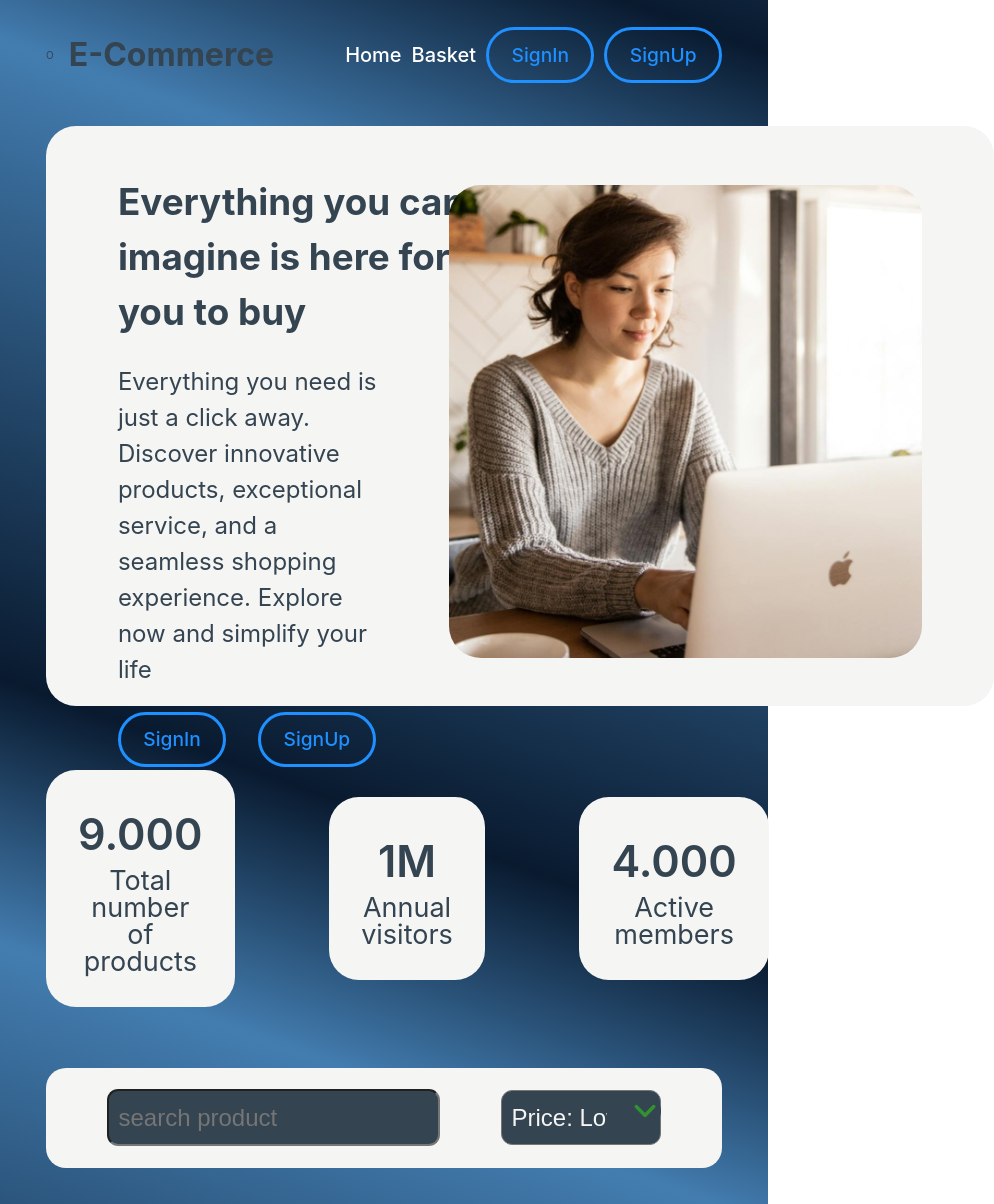
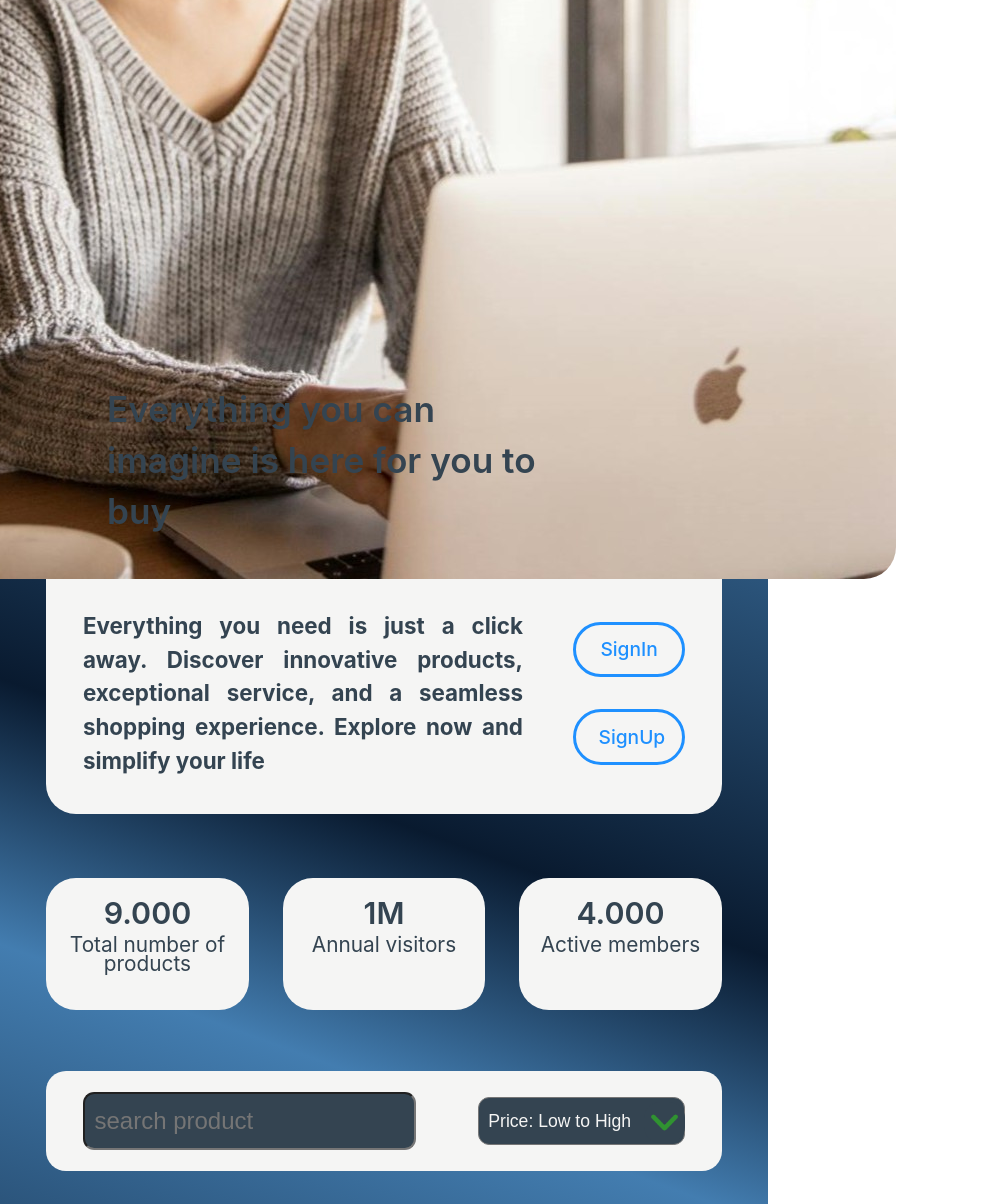
Before and after one commit to celik-arda/e-commerce, a React (Vite) app: page / in a window 768 px wide. Shown: the top 1204 px of the page, 994 px wide, since content can reach past the window. Built offline with nearby package versions, Linux system fonts and the light colour scheme; no server answers; the database is empty.

Commit message:
feat (comps) : prepare tablet-responsive
leverage mixin method in scss while adjust new dimensions for 850px and smaller responsive design that is related to tablets's screens

```diff
--- a/src/components/header/Header.module.css
+++ b/src/components/header/Header.module.css
@@ -45,7 +45,7 @@
   -webkit-box-align: center;
       -ms-flex-align: center;
           align-items: center;
-  gap: 1em;
+  gap: 6em;
 }
 .header_container .header_menu .nav_container a {
   display: inline-block;
@@ -84,6 +84,18 @@
     gap: 3%;
   }
 }
+@media screen and (min-width: 500px) and (max-width: 850px) {
+  .hero_section {
+    -webkit-box-orient: vertical;
+    -webkit-box-direction: reverse;
+        -ms-flex-direction: column-reverse;
+            flex-direction: column-reverse;
+    width: 100%;
+    max-height: none;
+    height: 86vh;
+    padding: 2.3rem 2.3rem;
+  }
+}
 .hero_section .hero_left_side {
   width: 50%;
   height: 100%;
@@ -101,6 +113,19 @@
     max-height: 90%;
   }
 }
+@media screen and (min-width: 500px) and (max-width: 850px) {
+  .hero_section .hero_left_side {
+    width: 100%;
+    height: -webkit-min-content;
+    height: -moz-min-content;
+    height: min-content;
+    padding: 0;
+    display: grid;
+    grid-template-rows: 1fr;
+    grid-template-columns: 10fr 3fr;
+    gap: 5%;
+  }
+}
 .hero_section .hero_left_side h2 {
   display: inline-block;
   font-size: 2.3rem;
@@ -115,6 +140,11 @@
     padding-bottom: 0.7rem;
   }
 }
+@media screen and (min-width: 500px) and (max-width: 850px) {
+  .hero_section .hero_left_side h2 {
+    display: none;
+  }
+}
 .hero_section .hero_left_side p {
   display: inline-block;
   font-size: 1.5rem;
@@ -126,6 +156,17 @@
     font-size: 1.1rem;
   }
 }
+@media screen and (min-width: 500px) and (max-width: 850px) {
+  .hero_section .hero_left_side p {
+    width: 100%;
+    margin: 0;
+    text-align: justify;
+    font-size: 1.4rem;
+    font-weight: bold;
+    font-size: italic;
+    color: #344451;
+  }
+}
 .hero_section .hero_left_side .hero_buttons {
   display: -webkit-box;
   display: -ms-flexbox;
@@ -135,7 +176,25 @@
           align-items: end;
   gap: 2rem;
 }
+@media screen and (min-width: 500px) and (max-width: 850px) {
+  .hero_section .hero_left_side .hero_buttons {
+    -webkit-box-orient: vertical;
+    -webkit-box-direction: normal;
+        -ms-flex-direction: column;
+            flex-direction: column;
+    -webkit-box-align: space-around;
+        -ms-flex-align: space-around;
+            align-items: space-around;
+    -webkit-box-pack: center;
+        -ms-flex-pack: center;
+            justify-content: center;
+  }
+}
+.hero_section .hero_left_side .hero_buttons button {
+  width: 7rem;
+}
 .hero_section .hero_right_side {
+  position: relative;
   display: -webkit-box;
   display: -ms-flexbox;
   display: flex;
@@ -150,16 +209,66 @@
   padding: 3.7rem 2.3rem 3rem 2.3rem;
   -webkit-box-sizing: border-box;
           box-sizing: border-box;
-  text-align: right;
-}
-@media screen and (min-width: 1200px) and (max-width: 1400px) {
-  .hero_section .hero_right_side {
-    height: 90%;
-    max-height: 90%;
-  }
 }
 .hero_section .hero_right_side .hero_image {
+  display: block;
   max-height: 100%;
-  background-size: cover;
   border-radius: 2rem;
+}
+@media screen and (min-width: 500px) and (max-width: 850px) {
+  .hero_section .hero_right_side {
+    width: 100%;
+    height: auto;
+    aspect-ratio: 1/1;
+    padding: 0;
+    display: -webkit-box;
+    display: -ms-flexbox;
+    display: flex;
+    -webkit-box-pack: center;
+        -ms-flex-pack: center;
+            justify-content: center;
+    -webkit-box-align: start;
+        -ms-flex-align: start;
+            align-items: flex-start;
+  }
+  .hero_section .hero_right_side::before {
+    content: "Everything you can imagine is here for you to buy";
+    position: absolute;
+    font-size: 2.2rem;
+    text-align: left;
+    width: 75%;
+    line-height: 3.2rem;
+    font-weight: 600;
+    z-index: 12;
+    bottom: 4%;
+    left: 4%;
+    -webkit-animation-name: highlight-text-herosection;
+            animation-name: highlight-text-herosection;
+    -webkit-animation-duration: 0.5s;
+            animation-duration: 0.5s;
+    -webkit-animation-delay: 0.6s;
+            animation-delay: 0.6s;
+    -webkit-animation-timing-function: ease-out;
+            animation-timing-function: ease-out;
+    -webkit-animation-iteration-count: 1;
+            animation-iteration-count: 1;
+    -webkit-animation-fill-mode: forwards;
+            animation-fill-mode: forwards;
+  }
+  @-webkit-keyframes highlight-text-herosection {
+    0% {
+      text-shadow: none;
+    }
+    100% {
+      text-shadow: 3px 3px 3px white;
+    }
+  }
+  @keyframes highlight-text-herosection {
+    0% {
+      text-shadow: none;
+    }
+    100% {
+      text-shadow: 3px 3px 3px white;
+    }
+  }
 }/*# sourceMappingURL=Header.module.css.map */
--- a/src/components/header/Header.module.scss
+++ b/src/components/header/Header.module.scss
@@ -28,7 +28,7 @@
                 display: flex;
                 justify-content: space-between;
                 align-items: center;
-                gap: 1em;
+                gap: 6em;
             }
 
             a {
@@ -64,6 +64,14 @@
         gap: 3%;
     }
 
+    @include respond-to("tablet_device") {
+        flex-direction: column-reverse;
+        width: 100%;
+        max-height: none;
+        height: 86vh;
+        padding: 2.3rem 2.3rem;
+    }
+
     .hero_left_side {
         width: 50%;
         height: 100%;
@@ -79,6 +87,16 @@
             max-height: 90%;
         }
 
+        @include respond-to("tablet_device") {
+            width: 100%;
+            height: min-content;
+            padding: 0;
+            display: grid;
+            grid-template-rows: 1fr;
+            grid-template-columns: 10fr 3fr;
+            gap: 5%;
+        }
+
 
         h2 {
             display: inline-block;
@@ -92,6 +110,10 @@
                 font-size: 2rem;
                 padding-bottom: 0.7rem;
             }
+
+            @include respond-to("tablet_device") {
+                display: none;
+            }
         }
 
         p {
@@ -103,6 +125,16 @@
             @include respond-to("small_laptop") {
                 font-size: 1.1rem;
             }
+
+            @include respond-to("tablet_device") {
+                width: 100%;
+                margin: 0;
+                text-align: justify;
+                font-size: 1.4rem;
+                font-weight: bold;
+                font-size: italic;
+                color: $text-regular;
+            }
         }
 
         .hero_buttons {
@@ -110,9 +142,22 @@
             align-items: end;
             gap: 2rem;
 
+            @include respond-to("tablet_device") {
+                flex-direction: column;
+                align-items: space-around;
+                justify-content: center;
+            }
+
+            button {
+                width: 7rem;
+            }
         }
     }
+
+
+
     .hero_right_side {
+        position: relative;
         display: flex;
         align-items: center;
         justify-content: end;
@@ -120,19 +165,51 @@
         height: 100%;
         padding: 3.7rem 2.3rem 3rem 2.3rem;
         box-sizing: border-box;
-        text-align: right;
 
-        @include respond-to("small_laptop") {
-            height: 90%;
-            max-height: 90%;
+    .hero_image {
+        display: block;
+        max-height: 100%;
+        border-radius: 2rem;
+    }
+
+        @include respond-to("tablet_device") {
+            width: 100%;
+            height: auto;
+            aspect-ratio: 1 / 1;
+            padding: 0;
+            display: flex;
+            justify-content: center;
+            align-items: flex-start;
+
+            &::before {
+                content: "Everything you can imagine is here for you to buy";
+                position: absolute;
+                font-size: 2.2rem;
+                text-align: left;
+                width: 75%;
+                line-height: 3.2rem;
+                font-weight: 600;
+                z-index: 12;
+                bottom: 4%;
+                left: 4%;
+                animation-name: highlight-text-herosection;
+                animation-duration: 0.5s;
+                animation-delay: 0.6s;
+                animation-timing-function: ease-out;
+                animation-iteration-count: 1;
+                animation-fill-mode: forwards;
+
+
+                @keyframes highlight-text-herosection {
+                    0% {
+                        text-shadow: none;
+                    }
+                    100% {
+                        text-shadow: 3px 3px 3px white;
+                    }
+                }
+            }
         }
 
-        .hero_image {
-                // max-width: 100%;
-                max-height: 100%;
-                background-size: cover;
-                border-radius: 2rem;
-        }
     }
-
 }
--- a/src/components/header/Header.tsx
+++ b/src/components/header/Header.tsx
@@ -2,8 +2,6 @@ import style from './Header.module.css';
 import { NavLink } from 'react-router-dom';
 import AuthButtonContainer from '../../layouts/authButtonsContainer/AuthButtonContainer';
 
-// importing hero_section_image from public //
-// import hero_image from '../../../public/hero_section_img_rendered.jpg';
 
 const Header = () => {
     return (
--- a/src/components/numbersSection/NumbersSection.module.css
+++ b/src/components/numbersSection/NumbersSection.module.css
@@ -14,6 +14,11 @@
      -moz-column-gap: 3em;
           column-gap: 3em;
   gap: 14%;
+}
+@media screen and (min-width: 500px) and (max-width: 850px) {
+  .numbers_container {
+    gap: 5%;
+  }
 }
 .numbers_container .numbers_card {
   width: 26%;
@@ -46,6 +51,13 @@
     border-radius: 3em;
   }
 }
+@media screen and (min-width: 500px) and (max-width: 850px) {
+  .numbers_container .numbers_card {
+    width: 30%;
+    padding: 0.8rem;
+    grid-template-rows: 4fr 12fr;
+  }
+}
 .numbers_container .numbers_card .number {
   font-size: 2.7rem;
   font-weight: 600;
@@ -55,15 +67,24 @@
     font-size: 2.5rem;
   }
 }
+@media screen and (min-width: 500px) and (max-width: 850px) {
+  .numbers_container .numbers_card .number {
+    font-size: 1.9rem;
+  }
+}
 .numbers_container .numbers_card .number_text {
   font-size: 2.7em;
   color: #344451;
-  line-height: 100%;
   margin: 0 auto;
 }
 @media screen and (min-width: 1200px) and (max-width: 1400px) {
   .numbers_container .numbers_card .number_text {
     font-size: 2.4em;
-    line-height: 100%;
+  }
+}
+@media screen and (min-width: 500px) and (max-width: 850px) {
+  .numbers_container .numbers_card .number_text {
+    font-size: 1.3rem;
+    line-height: 90%;
   }
 }/*# sourceMappingURL=NumbersSection.module.css.map */
--- a/src/components/numbersSection/NumbersSection.module.scss
+++ b/src/components/numbersSection/NumbersSection.module.scss
@@ -9,6 +9,10 @@
     margin: 2rem auto 3.8rem auto;
     column-gap: 3em;
     gap: 14%;
+
+    @include respond-to("tablet_device") {
+        gap: 5%;
+    }
 
     .numbers_card {
         width: 26%;
@@ -35,6 +39,13 @@
             border-radius: 3em;
         }
 
+        @include respond-to("tablet_device") {
+            width: 30%;
+            padding: 0.8rem;
+            grid-template-rows: 4fr 12fr;
+
+        }
+
         .number {
             font-size: 2.7rem;
             font-weight: 600;
@@ -42,17 +53,24 @@
             @include respond-to ("small_laptop") {
                 font-size: 2.5rem;
             }
+
+            @include respond-to ("tablet_device") {
+                font-size: 1.9rem;
+            }
         }
 
         .number_text {
             font-size: 2.7em;
             color: $text-regular;
-            line-height: 100%;
             margin: 0 auto;
 
             @include respond-to ("small_laptop") {
                 font-size: 2.4em;
-                line-height: 100%;
+            }
+
+            @include respond-to ("tablet_device") {
+                font-size: 1.3rem;
+                line-height: 90%;
             }
         }
     }
--- a/src/components/productSection/ProductSection.module.css
+++ b/src/components/productSection/ProductSection.module.css
@@ -26,6 +26,11 @@
   gap: 3%;
   padding-inline: 0;
 }
+@media screen and (min-width: 500px) and (max-width: 850px) {
+  .product_section .product_list {
+    grid-template-columns: repeat(3, 30%);
+  }
+}
 .product_section .product_list .product_item {
   display: grid;
   background-color: #F5F5F4;
@@ -43,4 +48,10 @@
   .product_section .product_list .product_item {
     grid-template-rows: 5fr 7fr 5fr 4fr;
   }
+}
+@media screen and (min-width: 500px) and (max-width: 850px) {
+  .product_section .product_list .product_item {
+    padding: 1rem 0.5rem;
+    grid-template-rows: 5fr 7fr 5fr 4fr;
+  }
 }/*# sourceMappingURL=ProductSection.module.css.map */
--- a/src/components/searchFilterBar/SearchAndFilterInputs.module.css
+++ b/src/components/searchFilterBar/SearchAndFilterInputs.module.css
@@ -22,6 +22,14 @@
     width: 100%;
     height: unset;
     aspect-ratio: 100/8;
+  }
+}
+@media screen and (min-width: 500px) and (max-width: 850px) {
+  .search_filter_container {
+    padding: 1rem 2.3rem;
+    -webkit-box-pack: justify;
+        -ms-flex-pack: justify;
+            justify-content: space-between;
   }
 }
 .search_filter_container .search_area {
@@ -79,6 +87,11 @@
     padding: 0.6rem 3.3rem 0.6rem 0.6rem;
   }
 }
+@media screen and (min-width: 500px) and (max-width: 850px) {
+  .search_filter_container .sort_form_area select {
+    font-size: 1.1rem;
+  }
+}
 .search_filter_container .sort_form_area option {
   width: 100%;
   font-size: 1.3rem;
@@ -93,6 +106,12 @@
     padding: 0.6rem 3.3rem 0.6rem 0.6rem;
   }
 }
+@media screen and (min-width: 500px) and (max-width: 850px) {
+  .search_filter_container .sort_form_area option {
+    font-size: 0.9rem;
+    width: 80%;
+  }
+}
 .search_filter_container .sort_form_area img {
   pointer-events: none;
   position: absolute;
--- a/src/components/singleProduct/SingleProduct.module.css
+++ b/src/components/singleProduct/SingleProduct.module.css
@@ -83,4 +83,11 @@
     font-size: 1rem !important;
     padding: 0.5rem 1.2rem !important;
   }
+}
+@media screen and (min-width: 500px) and (max-width: 850px) {
+  .product_button {
+    line-height: 1.6rem !important;
+    font-size: 1rem !important;
+    padding: 0.3rem 1rem !important;
+  }
 }/*# sourceMappingURL=SingleProduct.module.css.map */
--- a/src/components/singleProduct/SingleProduct.module.scss
+++ b/src/components/singleProduct/SingleProduct.module.scss
@@ -60,4 +60,10 @@
             font-size: 1rem!important;
             padding: 0.5rem 1.2rem!important;
         }
+
+        @include respond-to ("tablet_device") {
+            line-height: 1.6rem!important;
+            font-size: 1rem!important;
+            padding: 0.3rem 1rem!important;
+        }
 }
```
Also changed, not shown: src/_mixinsResponsive.scss (+7 -0 lines), src/components/productSection/ProductSection.module.scss (+10 -0 lines), src/components/searchFilterBar/SearchAndFilterInputs.module.scss (+19 -1 lines).
